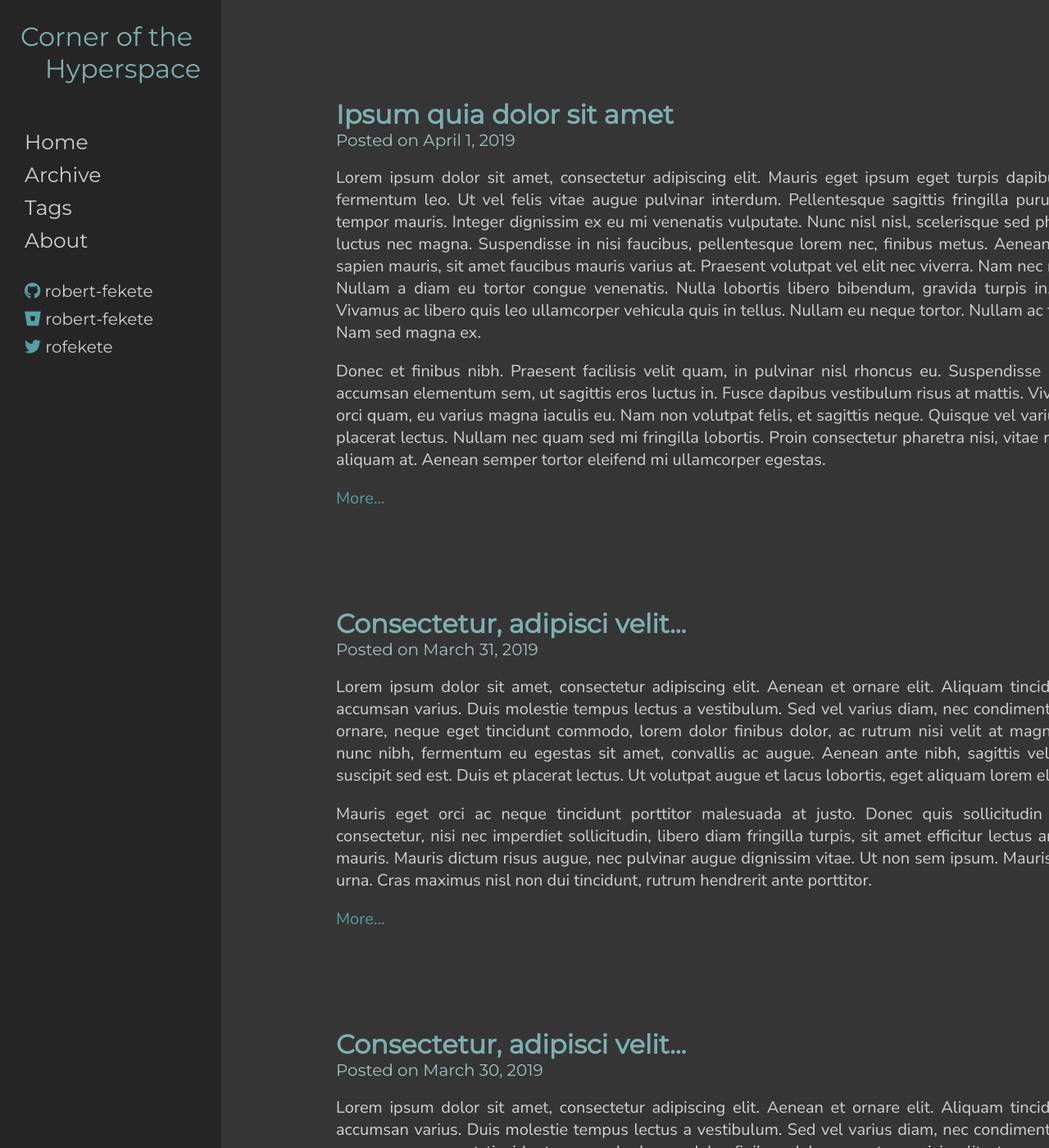
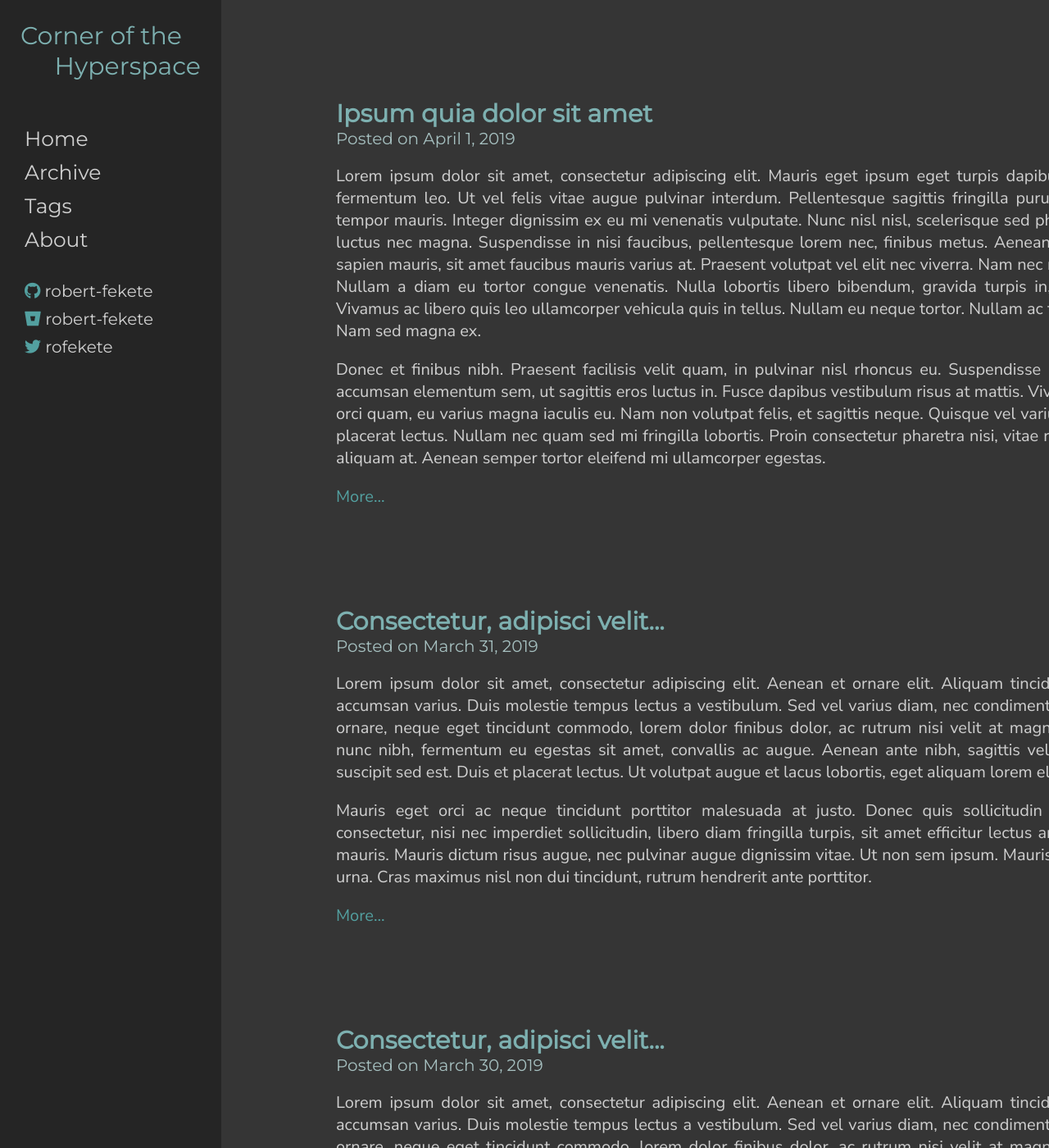
Before and after one commit to robert-fekete/robert-fekete.github.io, a Jekyll site: the page built from index.html, in a window 1280 px wide and 1400 px high. Shown: the whole window at 82% size. Built offline with Jekyll 4.4.1, drawn with Linux system fonts in a browser that asks for light colours; nearby versions of some CDN libraries; the list of posts is cut into pages by our own code.

Commit message:
Cleanin up fonts - ready for typography changes

```diff
--- a/_includes/default.html
+++ b/_includes/default.html
@@ -2,7 +2,7 @@
 <html lang="en-us">
     {% include head.html %}
 
-    <body>
+    <body class="body-text">
         {% include navbar.html %}
 
         <div class="content-container">
--- a/_sass/content_container.scss
+++ b/_sass/content_container.scss
@@ -5,7 +5,6 @@
 
 body{
     background-color: $color2;
-    font-family: $body_font_family;
     bottom: 0px;
     margin: 0px;
     height: 100vh;
--- a/_sass/fonts.scss
+++ b/_sass/fonts.scss
@@ -3,30 +3,37 @@
 $body_font_family: 'Nunito Sans', sans-serif;
 $header_font_family: 'Montserrat', sans-serif;
 
+$large_font: 30px;
+$medium_font: 25px;
+$small_font: 20px;
+
+$bold_weight: 600;
+$normal_weight: 500;
+
 // Navbar fonts
 .menu-items{
     color: $font_color;
     font-family: $header_font_family;
-    font-size: 25px;
+    font-size: $medium_font;
 }
 
 .handle{
     color: $font_color;
     font-family: $header_font_family;
-    font-size: 20px;
+    font-size: $small_font;
     display: block;
 }
 
 %title-shared{
     font-family: $header_font_family;
     color: $highlight_color4;
-    font-size: 2rem;
-    font-weight: 600;
+    font-size: $large_font;
+    font-weight: $bold_weight;
 }
 
 .logo{
     @extend %title-shared;
-    font-weight: 500;
+    font-weight: $normal_weight;
 }
 
 // Title and header
@@ -36,27 +43,27 @@
 
 .header{ /* only used with tags, is this the right style? same style as menu items but different meaning*/
     font-family: $header_font_family;
-    font-size: 25px;
+    font-size: $medium_font;
     color: $font_color;
 }
 
 .faded-header {
     font-family: $header_font_family;
     color: $font_fade_color;
-    font-size: 20px;
+    font-size: $small_font;
 }
 
 .faded-color-header{
     font-family: $header_font_family;
     color: $highlight_color5;
-    font-size: 20px;
+    font-size: $small_font;
 }
 
 // Body
 %body-shared{
     font-family:  $body_font_family;
     color: $font_color;
-    font-size: 20px;
+    font-size: $small_font;
 }
 
 .body-text{
@@ -78,7 +85,7 @@
 // Index
 .pagination{
     @extend %title-shared;
-    font-size: 20px;
+    font-size: $small_font;
 }
 
 .enabled.pagination{
@@ -100,5 +107,5 @@
 a.post-tag-link, a.post-tag-link:hover, a.post-tag-link:link, a.post-tag-link:visited{
     text-decoration: none;
     color: $highlight_color2;
-    font-weight: 600;
+    font-weight: $bold_weight;
 }
```
